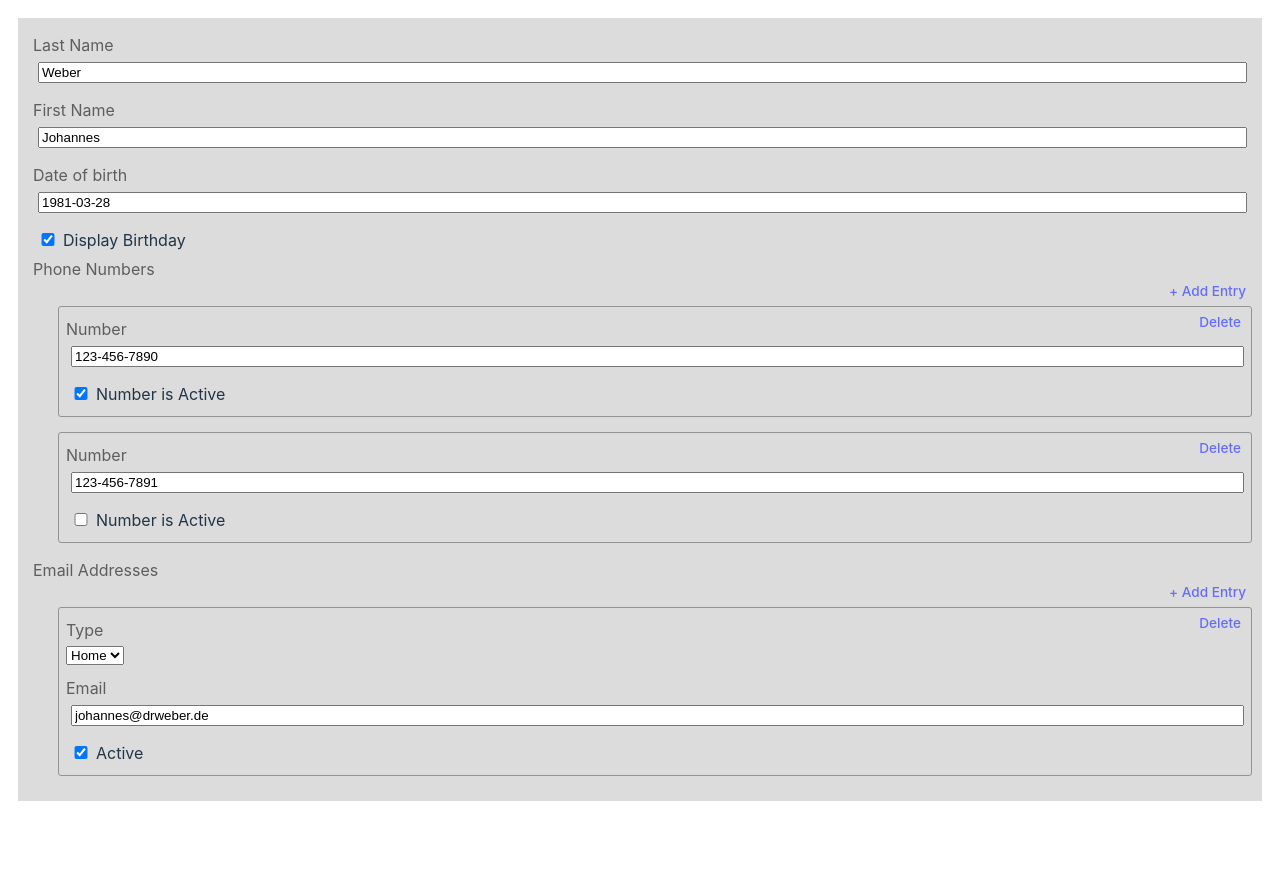
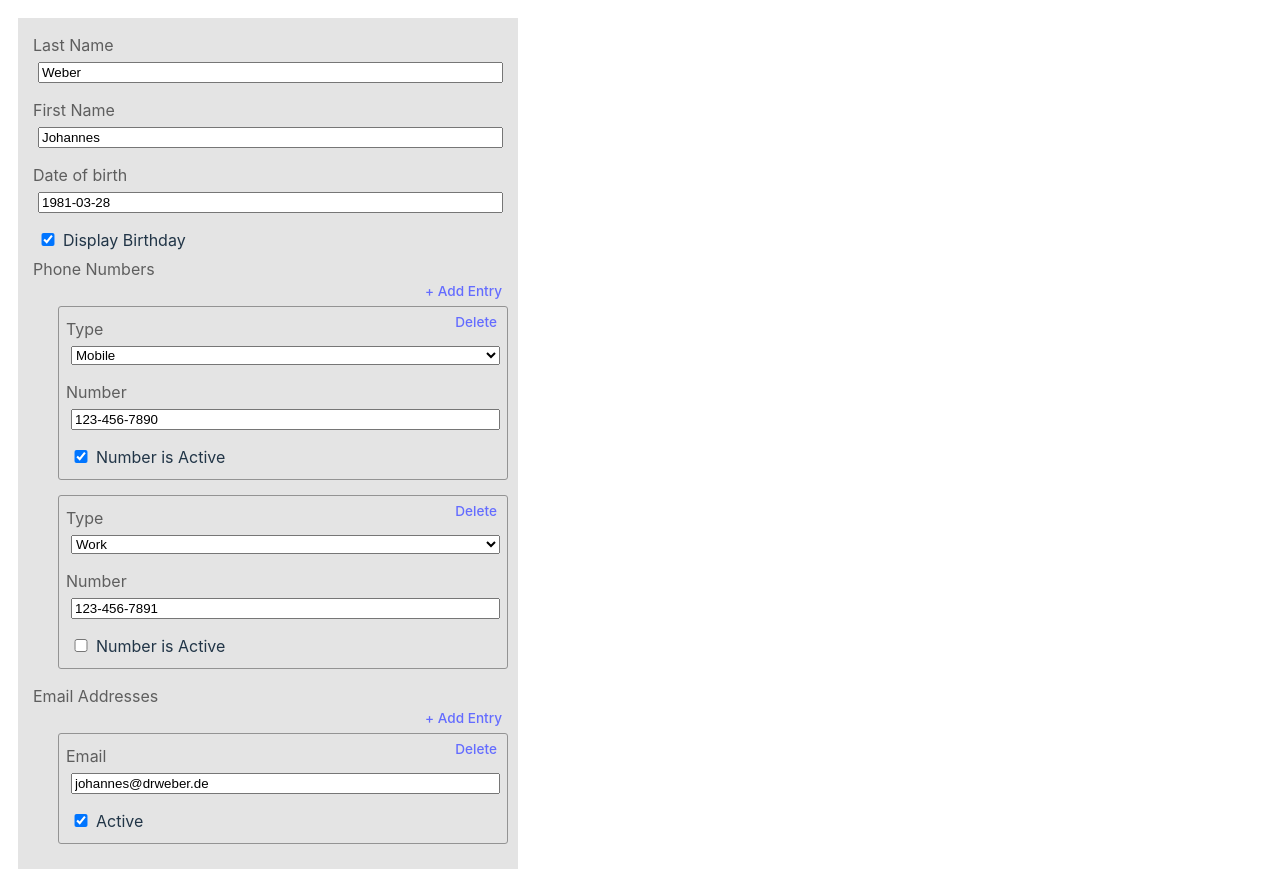
Before and after one commit to jowe81/dynforms, a React (Vite) app in the folder dynforms/: page / in a window 1280 px wide. Before the commit the page ends 819 px from the top, so only its background shows below. Built offline with nearby package versions, Linux system fonts and the light colour scheme.

Commit message:
added full support for select field

```diff
--- a/dynforms/src/App.css
+++ b/dynforms/src/App.css
@@ -1,6 +1,5 @@
 #root {
     margin: 10px;
-    background-color: gainsboro;
     width: 100%;
 
 }
--- a/dynforms/src/App.tsx
+++ b/dynforms/src/App.tsx
@@ -32,11 +32,13 @@ const testRecord = {
             phone: '123-456-7890',
             active: true,
             updated_at: '234567890',
+            type: 'mobile',
         },
         {
             phone: '123-456-7891',
             active: false,
             updated_at: '234567890',
+            type: 'work',
         },
     ],
     email_addresses: [
--- a/dynforms/src/formTypes.ts
+++ b/dynforms/src/formTypes.ts
@@ -104,6 +104,26 @@ const formTypes: Interfaces.FormType[] = [
                 rank: 3,
                 fields: [
                     {
+                        label: "Type",
+                        key: "type",
+                        type: "select",
+                        //multiple: true,
+                        options: [
+                            {
+                                label: "Home",
+                                value: "home",
+                            },
+                            {
+                                label: "Work",
+                                value: "work",
+                            },
+                            {
+                                label: "Mobile",
+                                value: "mobile",
+                            },
+                        ]
+                    },
+                    {
                         label: "Number",
                         key: "phone",
                         type: "phone",
@@ -132,21 +152,6 @@ const formTypes: Interfaces.FormType[] = [
                 rank: 4,
                 fields: [
                     {
-                        label: "Type",
-                        key: "type",
-                        type: "select",
-                        options: [
-                            {
-                                label: "Home",
-                                value: "home",
-                            },
-                            {
-                                label: "Work",
-                                value: "work",
-                            },
-                        ]
-                    },
-                    {
                         label: "Email",
                         key: "email",
                         type: "email",
--- a/dynforms/src/forms/Field.tsx
+++ b/dynforms/src/forms/Field.tsx
@@ -1,3 +1,5 @@
+import { Interfaces } from "./forms/Form";
+
 import TextField from './TextField.tsx';
 import TextareaField from './TextareaField.tsx';
 import DateField from './DateField.tsx';
@@ -30,6 +32,7 @@ function Field(props: any) {
 
         const fieldValue = event.target[keyToValue];
 
+        console.log(`Updating field "${fullKey}" to `,fieldValue);
         updateRecord(fullKeySet, fieldValue);
     }
 
--- a/dynforms/src/forms/Form.tsx
+++ b/dynforms/src/forms/Form.tsx
@@ -126,6 +126,7 @@ export namespace Interfaces {
         defaultValue?: string | boolean;
         placeholder?: string;
         hidden?: boolean;
+        fields?: Field[];
     }
 
     export interface BooleanField extends BaseField {
@@ -142,11 +143,13 @@ export namespace Interfaces {
 
     export interface SelectField extends BaseField {
         options: SelectFieldOption[];
+        multiple: boolean;
     }
 
     export type SelectFieldOption = {
         label: string;
         value: string|number;
+        disabled?: boolean;
     }
 
     export interface ArrayField extends BaseField {
--- a/dynforms/src/forms/SelectField.tsx
+++ b/dynforms/src/forms/SelectField.tsx
@@ -1,7 +1,6 @@
 import { Interfaces } from "./Form";
 
 function SelectField(props: any) {
-
     const field: Interfaces.SelectField = props.field;
     let { keys, record, onChange } = props;
 
@@ -16,6 +15,22 @@ function SelectField(props: any) {
     const path = keys.join('.');
     const fullKey = path ? `${path}.${field.key}` : field.key;
 
+    const options = [...field.options];
+
+    options.unshift({
+        label: 'Select one...',
+        value: '',
+        disabled: true,
+    }, {
+        label: '________________________________________________________',
+        value: '',
+        disabled: true,
+    });
+
+    const optionsJsx = options.map(
+        (option, index) => <option key={index} value={option.value} disabled={option.disabled}>{option.label}</option>
+    )
+
     return (
         <>
             <label>{ field.label }</label>
@@ -25,12 +40,9 @@ function SelectField(props: any) {
                     data-key={field.key}
                     value={record[field.key]}
                     onChange={onChange}
+                    multiple={field.multiple}
                 >
-                {
-                    field.options.map(
-                        (option, index) => <option key={index} value={option.value}>{option.label}</option>
-                    )
-                }
+                    {optionsJsx}
                 </select>
             </div>
         </>
--- a/dynforms/src/forms/SubfieldArray.tsx
+++ b/dynforms/src/forms/SubfieldArray.tsx
@@ -58,26 +58,12 @@ function SubfieldArray(props: any) {
                                 const path = keys.join('.');
                                 const fullKey = path ? `${path}.${field.key}` : field.key;
 
-                                function onChange(event: any) {
-                                    const key = event?.currentTarget?.dataset?.key;
-                                    const fullKeySet = [ ...keys, itemIndex, key ];
-                                    const fieldValue = event.target.value;
-
-                                    console.log(`Setting field ${fullKeySet.join('.')} to '${fieldValue}'` );
-
-                                    const newArray = [ ...record ];
-                                    newArray[itemIndex][key] = fieldValue;
-
-                                    updateRecord(keys, newArray);
-                                }
-
                                 const props = {
                                     fullKey,
                                     keys,
                                     field,
                                     record: arrayItem,
                                     itemIndex,
-                                    onChange,
                                     updateRecord,
                                 }
 
--- a/dynforms/src/forms/form.css
+++ b/dynforms/src/forms/form.css
@@ -1,4 +1,4 @@
-input, textarea {
+input, textarea, select {
     width: 100%;
     margin: 5px;
 }
@@ -10,6 +10,8 @@ input[type="checkbox"] {
 .form-container {
     padding: 10px;
     display: block;
+    width: 500px;
+    background-color: rgb(228, 228, 228);
 }
 
 .form-element-container {
```
